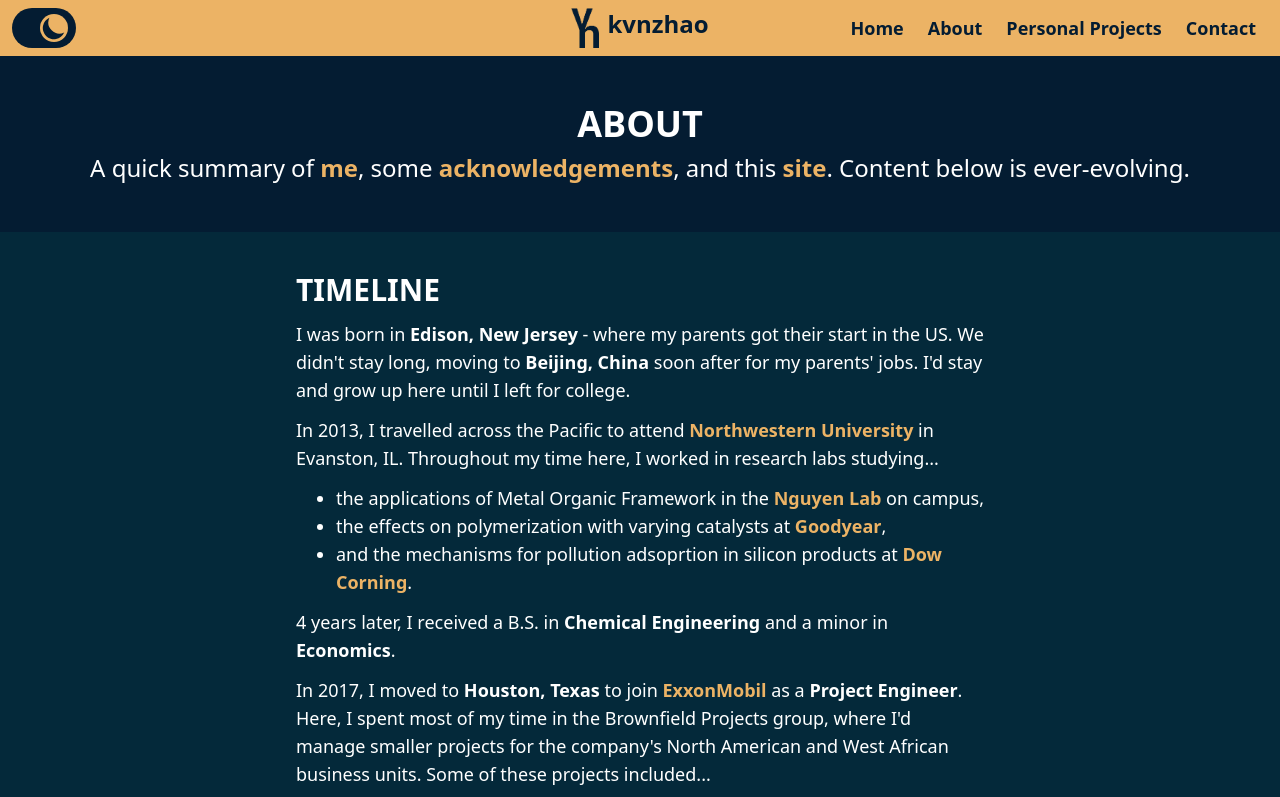
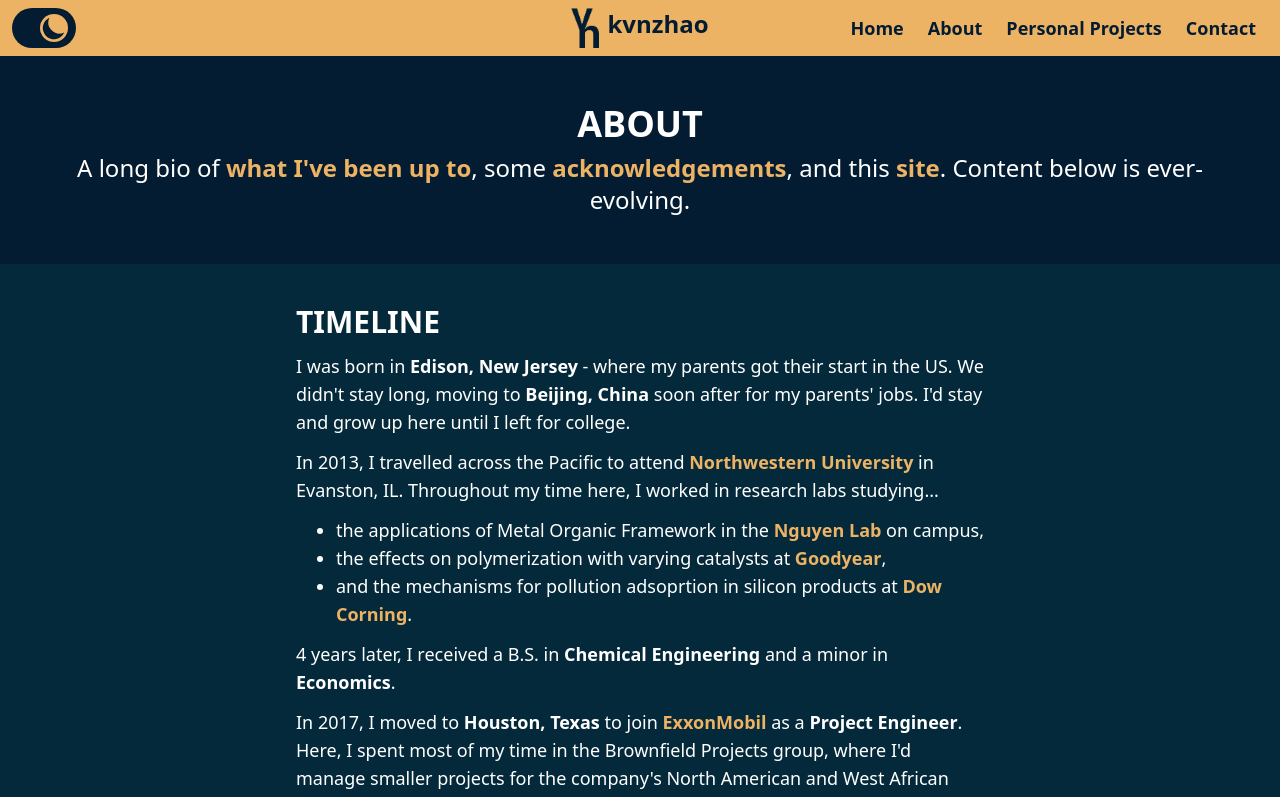
Before and after one commit to heykzhao/kvnzhao-website, a Next.js app: page /about in a window 1280 px wide. Shown: the top 797 px of the page. Built offline with nearby package versions, Linux system fonts and the light colour scheme.

Commit message:
Change "quick" to "long bio"

```diff
--- a/components/AboutHeroSection/AboutHeroSection.tsx
+++ b/components/AboutHeroSection/AboutHeroSection.tsx
@@ -14,8 +14,8 @@
           About
         </h1>
         <p className="pt-2 text-center text-xl sm:text-2xl">
-          {"A quick summary of "}
-          <AboutHeroLink title={"me"} url={"#timeline"} />
+          {"A long bio of "}
+          <AboutHeroLink title={"what I've been up to"} url={"#timeline"} />
           {", some "}
           <AboutHeroLink title={"acknowledgements"} url={"#acknowledgements"} />
           {", and this "}
```
